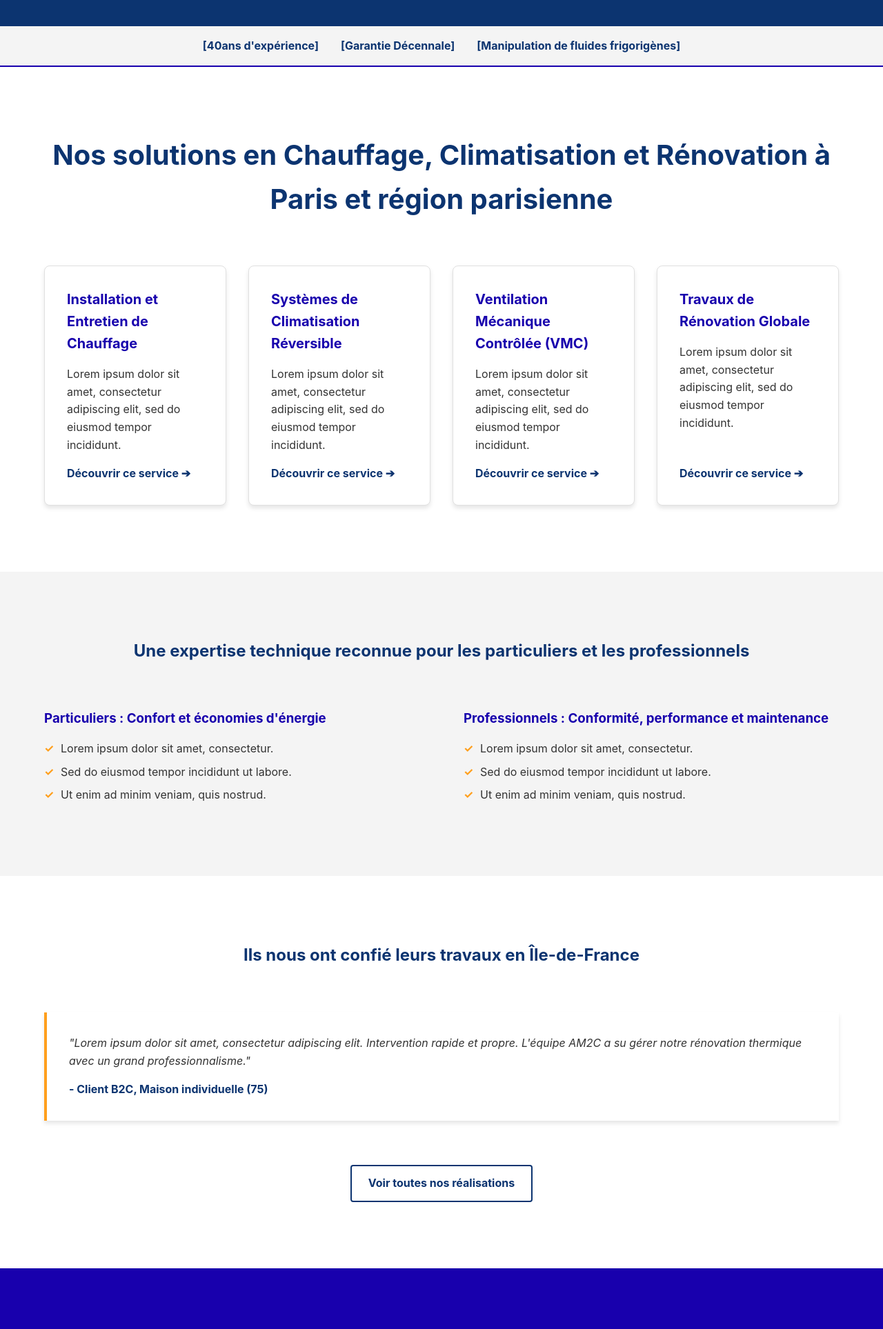
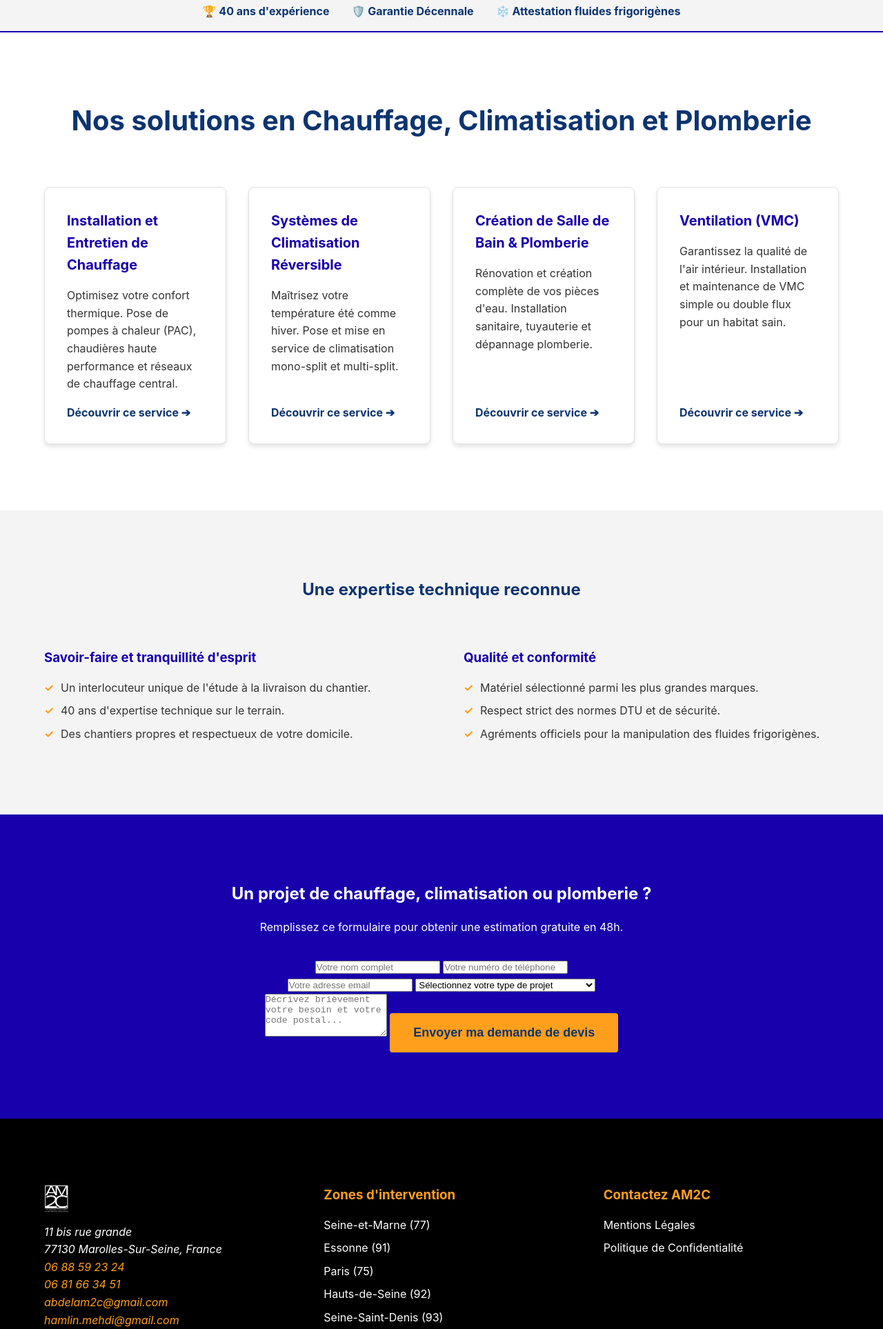
Before and after one commit to DaTe-dAtE/AM2C, a plain HTML site: page index.html in a window 1280 px wide. Shown: the part 623-2550 px from the top of the page at 69% size. Drawn offline with Linux system fonts and the light colour scheme.

Commit message:
Update index.html

```diff
--- a/index.html
+++ b/index.html
@@ -3,22 +3,19 @@
 <head>
     <meta charset="UTF-8">
     <meta name="viewport" content="width=device-width, initial-scale=1.0">
-    <meta name="description" content="AM2C, expert en génie climatique (Chauffage, Ventilation, Climatisation) et rénovation globale en Île-de-France.">
-    <title>AM2C | Expert CVC et Rénovation en Île-de-France</title>
+    <meta name="description" content="AM2C, expert en génie climatique (Chauffage, Ventilation, Climatisation) et plomberie en Île-de-France et Seine-et-Marne.">
+    <title>AM2C | Artisan Chauffagiste, Plombier et Climatisation (77, 91, IDF)</title>
     <link rel="stylesheet" href="static/style.css">
 </head>
 <body>
 
-    <!-- 1. EN-TÊTE & NAVIGATION -->
     <header class="header">
         <div class="header__top-bar">
-            <!-- Profil Urgence : Persistant et ultra-visible -->
-            <a href="tel:+33100000000" class="header__emergency-link">📞 Dépannage Urgence 7j/7 : 01 00 00 00 00</a>
+            <a href="tel:+33688592324" class="header__emergency-link">📞 Dépannage & Urgence : 06 88 59 23 24</a>
         </div>
         <div class="header__main">
             <a href="/" class="header__logo-link">
-                <!-- L'attribut alt reprend exactement le sous-titre de votre logo pour le SEO -->
-                <img src="logo-am2c.svg" alt="AM2C - CHAUFFAGE VENTILATION CLIMATISATION RÉNOVATION" class="header__logo">
+                <img src="amc_logo.png" alt="AM2C - CHAUFFAGE VENTILATION CLIMATISATION RÉNOVATION" class="header__logo">
             </a>
             <nav class="header__nav" aria-label="Menu principal">
                 <ul class="header__menu">
@@ -28,126 +25,121 @@
                 </ul>
             </nav>
             <div class="header__cta-group">
-                <!-- Profil Projet : Bouton de conversion principal -->
                 <a href="#devis" class="btn btn--primary">Demander un devis gratuit</a>
             </div>
         </div>
     </header>
 
     <main>
-        <!-- 2. SECTION HÉRO -->
         <section class="hero">
             <div class="hero__content">
-                <h1 class="hero__title">Artisant Chauffage, Plomberie et Climatisation</h1>
-                <p class="hero__description">Nous realisons la pose de chaudière, salle de bain complète et climatisation. Nous vous accompagnons dans tout vos projets en CVC en vous proposant des solutions adaptées</p>
+                <h1 class="hero__title">Artisan Chauffage, Plomberie et Climatisation</h1>
+                <p class="hero__description">Nous réalisons la pose de chaudière, création de salle de bain complète et climatisation. Nous vous accompagnons dans tous vos projets en CVC avec des solutions sur-mesure.</p>
                 <div class="hero__actions">
                     <a href="#devis" class="btn btn--primary">Estimer mon projet</a>
                 </div>
             </div>
         </section>
 
-        <!-- 3. BARRE DE RÉASSURANCE -->
         <aside class="trust-bar" aria-label="Certifications et garanties de l'entreprise">
-            <!-- H2 masqué visuellement mais lu par les screen readers et Google -->
             <h2 class="sr-only">Nos certifications et garanties qualité</h2>
             <ul class="trust-bar__list">
-                <li class="trust-bar__item"><span class="trust-bar__icon">[40ans d'expérience]</span></li>
-                <li class="trust-bar__item"><span class="trust-bar__icon">[Garantie Décennale]</span></li>
-                <li class="trust-bar__item"><span class="trust-bar__icon">[Manipulation de fluides frigorigènes]</span></li>
+                <li class="trust-bar__item"><span class="trust-bar__icon">🏆 40 ans d'expérience</span></li>
+                <li class="trust-bar__item"><span class="trust-bar__icon">🛡️ Garantie Décennale</span></li>
+                <li class="trust-bar__item"><span class="trust-bar__icon">❄️ Attestation fluides frigorigènes</span></li>
             </ul>
         </aside>
 
-        <!-- 4. PÔLES D'EXPERTISE (La future grille CSS) -->
         <section id="expertises" class="services">
             <div class="services__container">
-                <h2 class="services__section-title">Nos solutions en Chauffage, Climatisation et Rénovation à Paris et région parisienne</h2>
+                <h2 class="services__section-title">Nos solutions en Chauffage, Climatisation et Plomberie</h2>
                 <div class="services__grid">
                     <article class="service-card">
                         <h3 class="service-card__title">Installation et Entretien de Chauffage</h3>
-                        <p class="service-card__text">Lorem ipsum dolor sit amet, consectetur adipiscing elit, sed do eiusmod tempor incididunt.</p>
+                        <p class="service-card__text">Optimisez votre confort thermique. Pose de pompes à chaleur (PAC), chaudières haute performance et réseaux de chauffage central.</p>
                         <a href="#chauffage" class="service-card__link">Découvrir ce service ➔</a>
                     </article>
                     <article class="service-card">
                         <h3 class="service-card__title">Systèmes de Climatisation Réversible</h3>
-                        <p class="service-card__text">Lorem ipsum dolor sit amet, consectetur adipiscing elit, sed do eiusmod tempor incididunt.</p>
+                        <p class="service-card__text">Maîtrisez votre température été comme hiver. Pose et mise en service de climatisation mono-split et multi-split.</p>
                         <a href="#climatisation" class="service-card__link">Découvrir ce service ➔</a>
                     </article>
                     <article class="service-card">
-                        <h3 class="service-card__title">Ventilation Mécanique Contrôlée (VMC)</h3>
-                        <p class="service-card__text">Lorem ipsum dolor sit amet, consectetur adipiscing elit, sed do eiusmod tempor incididunt.</p>
-                        <a href="#ventilation" class="service-card__link">Découvrir ce service ➔</a>
+                        <h3 class="service-card__title">Création de Salle de Bain & Plomberie</h3>
+                        <p class="service-card__text">Rénovation et création complète de vos pièces d'eau. Installation sanitaire, tuyauterie et dépannage plomberie.</p>
+                        <a href="#plomberie" class="service-card__link">Découvrir ce service ➔</a>
                     </article>
                     <article class="service-card">
-                        <h3 class="service-card__title">Travaux de Rénovation Globale</h3>
-                        <p class="service-card__text">Lorem ipsum dolor sit amet, consectetur adipiscing elit, sed do eiusmod tempor incididunt.</p>
-                        <a href="#renovation" class="service-card__link">Découvrir ce service ➔</a>
+                        <h3 class="service-card__title">Ventilation (VMC)</h3>
+                        <p class="service-card__text">Garantissez la qualité de l'air intérieur. Installation et maintenance de VMC simple ou double flux pour un habitat sain.</p>
+                        <a href="#ventilation" class="service-card__link">Découvrir ce service ➔</a>
                     </article>
                 </div>
             </div>
         </section>
 
-        <!-- 5. POURQUOI CHOISIR AM2C -->
         <section id="pourquoi-nous" class="why-us">
             <div class="why-us__container">
-                <h2 class="why-us__title">Une expertise technique reconnue pour les particuliers et les professionnels</h2>
+                <h2 class="why-us__title">Une expertise technique reconnue</h2>
                 <div class="why-us__content">
                     <article class="why-us__target">
-                        <h3 class="why-us__subtitle">Particuliers : Confort et économies d'énergie</h3>
+                        <h3 class="why-us__subtitle">Savoir-faire et tranquillité d'esprit</h3>
                         <ul class="why-us__list">
-                            <li>Lorem ipsum dolor sit amet, consectetur.</li>
-                            <li>Sed do eiusmod tempor incididunt ut labore.</li>
-                            <li>Ut enim ad minim veniam, quis nostrud.</li>
+                            <li>Un interlocuteur unique de l'étude à la livraison du chantier.</li>
+                            <li>40 ans d'expertise technique sur le terrain.</li>
+                            <li>Des chantiers propres et respectueux de votre domicile.</li>
                         </ul>
                     </article>
                     <article class="why-us__target">
-                        <h3 class="why-us__subtitle">Professionnels : Conformité, performance et maintenance</h3>
+                        <h3 class="why-us__subtitle">Qualité et conformité</h3>
                         <ul class="why-us__list">
-                            <li>Lorem ipsum dolor sit amet, consectetur.</li>
-                            <li>Sed do eiusmod tempor incididunt ut labore.</li>
-                            <li>Ut enim ad minim veniam, quis nostrud.</li>
+                            <li>Matériel sélectionné parmi les plus grandes marques.</li>
+                            <li>Respect strict des normes DTU et de sécurité.</li>
+                            <li>Agréments officiels pour la manipulation des fluides frigorigènes.</li>
                         </ul>
                     </article>
                 </div>
             </div>
         </section>
 
-        <!-- 6. PREUVE SOCIALE -->
-        <section id="realisations" class="testimonials">
-            <div class="testimonials__container">
-                <h2 class="testimonials__title">Ils nous ont confié leurs travaux en Île-de-France</h2>
-                <div class="testimonials__grid">
-                    <article class="testimonial-card">
-                        <blockquote class="testimonial-card__quote">"Lorem ipsum dolor sit amet, consectetur adipiscing elit. Intervention rapide et propre. L'équipe AM2C a su gérer notre rénovation thermique avec un grand professionnalisme."</blockquote>
-                        <p class="testimonial-card__author">- Client B2C, Maison individuelle (75)</p>
-                    </article>
-                </div>
-                <div class="testimonials__actions">
-                    <a href="#portfolio" class="btn btn--outline">Voir toutes nos réalisations</a>
-                </div>
-            </div>
-        </section>
-
-        <!-- 7. CTA FINAL (PRE-FOOTER) -->
         <section id="devis" class="pre-footer-cta">
             <div class="pre-footer-cta__container">
-                <h2 class="pre-footer-cta__title">Un projet de rénovation ou de climatisation ? Parlons-en.</h2>
-                <p class="pre-footer-cta__text">Lorem ipsum dolor sit amet, consectetur adipiscing elit. Sed do eiusmod tempor incididunt ut labore.</p>
-                <a href="#contact" class="btn btn--primary btn--large">Obtenir mon devis gratuit en 48h</a>
+                <h2 class="pre-footer-cta__title">Un projet de chauffage, climatisation ou plomberie ?</h2>
+                <p class="pre-footer-cta__text">Remplissez ce formulaire pour obtenir une estimation gratuite en 48h.</p>
+
+                <form action="#" method="POST" class="quote-form">
+                    <div class="form-group">
+                        <input type="text" name="nom" placeholder="Votre nom complet" required class="form-input">
+                        <input type="tel" name="telephone" placeholder="Votre numéro de téléphone" required class="form-input">
+                    </div>
+                    <div class="form-group">
+                        <input type="email" name="email" placeholder="Votre adresse email" required class="form-input">
+                        <select name="projet" required class="form-input">
+                            <option value="">Sélectionnez votre type de projet</option>
+                            <option value="chauffage">Installation Chauffage / Chaudière / PAC</option>
+                            <option value="climatisation">Climatisation Réversible</option>
+                            <option value="salle-de-bain">Création Salle de Bain / Plomberie</option>
+                            <option value="depannage">Dépannage / Entretien</option>
+                        </select>
+                    </div>
+                    <textarea name="message" placeholder="Décrivez brièvement votre besoin et votre code postal..." rows="4" required class="form-input"></textarea>
+                    <button type="submit" class="btn btn--primary btn--large">Envoyer ma demande de devis</button>
+                </form>
+
             </div>
         </section>
     </main>
 
-    <!-- 8. PIED DE PAGE -->
     <footer class="footer">
         <div class="footer__container">
             <div class="footer__column">
-                <img src="logo-am2c-blanc.svg" alt="AM2C Logo" class="footer__logo">
+                <img src="amc_logo.png" alt="AM2C Logo" class="footer__logo">
                 <address class="footer__address">
                     <p>11 bis rue grande <br>77130 Marolles-Sur-Seine, France</p>
-                    <p><a href="tel:+33100000000">06 88 59 23 24</a></p>
-                    <p><a href="tel:+33100000000">06 81 66 34 51</a></p>
-                    <p><a href="mailto:contact@am2c.fr">abdelam2c@gmail.com</a></p>
-                    <p><a href="mailto:contact@am2c.fr">hamlin.mehdi@gmail.com</a></p>
+                    <p><a href="tel:+33688592324">06 88 59 23 24</a></p>
+                    <p><a href="tel:+33681663451">06 81 66 34 51</a></p>
+                    <p><a href="mailto:abdelam2c@gmail.com">abdelam2c@gmail.com</a></p>
+                    <p><a href="mailto:hamlin.mehdi@gmail.com">hamlin.mehdi@gmail.com</a></p>
                     <p>SIRET : 941 567 869 000 16</p>
                 </address>
             </div>
@@ -155,12 +147,12 @@
                 <h3 class="footer__subtitle">Zones d'intervention</h3>
                 <nav aria-label="Zones d'intervention">
                     <ul class="footer__list">
+                        <li><a href="#seine-et-marne">Seine-et-Marne (77)</a></li>
+                        <li><a href="#essonne">Essonne (91)</a></li>
                         <li><a href="#paris">Paris (75)</a></li>
                         <li><a href="#hauts-de-seine">Hauts-de-Seine (92)</a></li>
                         <li><a href="#seine-saint-denis">Seine-Saint-Denis (93)</a></li>
                         <li><a href="#val-de-marne">Val-de-Marne (94)</a></li>
-                        <li><a href="#val-de-marne">Seine-et-Marne (77)</a></li>
-                        <li><a href="#val-de-marne">Essonne (91)</a></li>
                     </ul>
                 </nav>
             </div>
```
